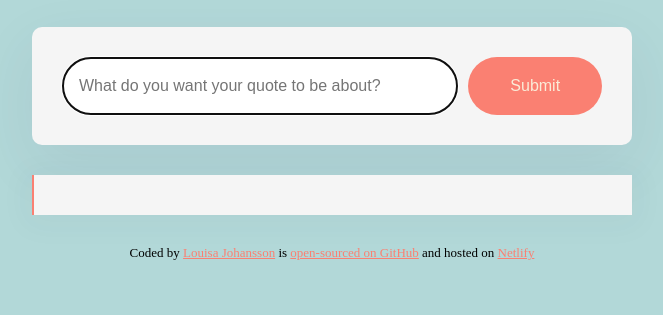
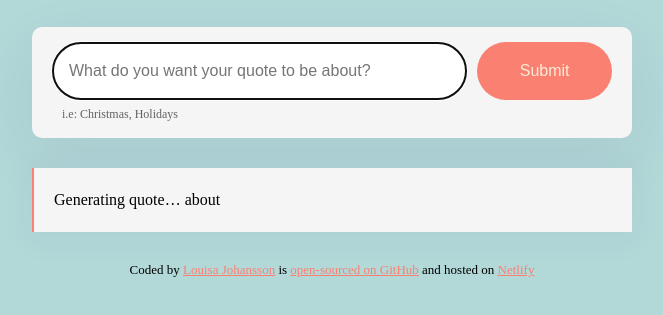
Before and after one commit to louisajohansson/ai-generator, a plain HTML site: page index.html in a window 1280 px wide. Both pictures are taken after a click on the element 640 px from the left and 263 px from the top of the page. Shown: the part 177-492 px from the top of the page, without its empty margins (308-971 px from the left). Drawn offline with nearby package versions, Linux system fonts and the light colour scheme; no server answers.

Commit message:
Updated user friendliness

```diff
--- a/index.html
+++ b/index.html
@@ -15,11 +15,14 @@
             AI Quote Generator
         </h1></header>
     <main>
+        <div class="form-conatiner">
       <form id="form-generator">
         <input id="input-prompt" class="input" autocomplete="off" autofocus required type="text" placeholder="What do you want your quote to be about?" />
         <input class="submit" type="submit" value="Submit"/>
       </form>
-      <div class="answer" id="form-answer">
+      <div class="hint"> i.e: Christmas, Holidays</div>
+       </div>
+      <div class="answer hidden" id="form-answer">
 
       </div>
     </main>
--- a/src/index.js
+++ b/src/index.js
@@ -17,6 +17,10 @@ function generateAnswer(event) {
     "You are a masterquoter AI assistent who knows all the best quotes in the world. Give the best quote using the users instructions. The quote shouldn't be more than three lines and seperated by <br />. Sign if the name of the person you quoted but their name should be underneat the quote following <br />. No offensive and very sweet and kind quotes";
   let apiUrl = `https://api.shecodes.io/ai/v1/generate?prompt=${prompt}&context=${context}&key=${apiKey}`;
 
+let quoteElement = document.querySelector("#form-answer");
+quoteElement.classList.remove("hidden");
+quoteElement.innerHTML = `Generating quote… about ${instructionElement.value}`;
+
   axios.get(apiUrl).then(displayAnswer);
 }
 
--- a/src/style.css
+++ b/src/style.css
@@ -20,17 +20,33 @@ header {
 }
 
 form {
-  padding: 30px;
-  background: whitesmoke;
-  border-radius: 10px;
   display: flex;
-  box-shadow: 0px 20px 60px rgba(65, 50, 100, 0.08);
-  margin-bottom: 30px;
 }
 
 .container {
   margin: 120px auto;
   max-width: 600px;
+}
+
+.form-conatiner {
+  background: whitesmoke;
+  margin-bottom: 30px;
+  padding: 15px 20px;
+  border-radius: 10px;
+  box-shadow: 0px 20px 60px rgba(65, 50, 100, 0.08);
+}
+
+.hint {
+    line-height: 1.5;
+    font-size: 12px;
+    margin-top: 5px;
+    opacity: 0.6;
+    color: black;
+    margin-left: 10px;
+}
+
+.hidden {
+    display: none;
 }
 
 .input {
```
